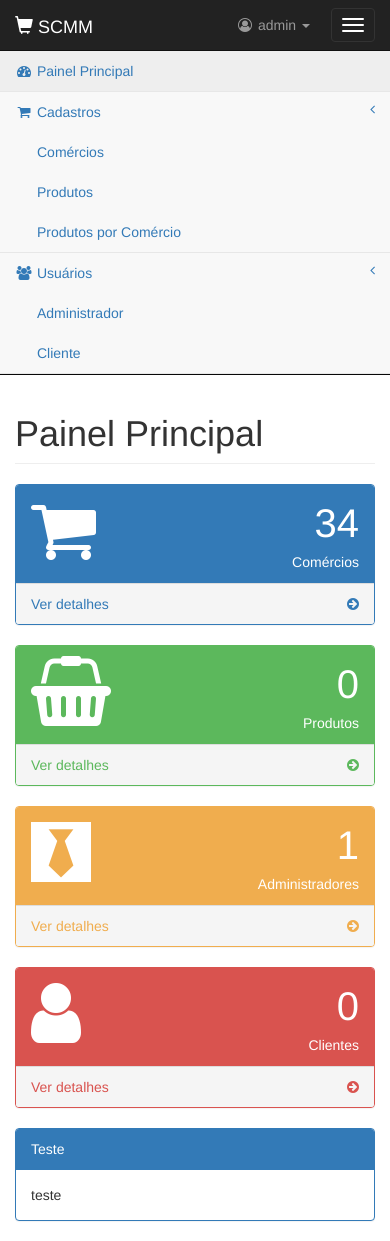
After one commit to dirsouza/scmm, a PHP site: template views/default/teste.php in a window 390 px wide. The commit adds this page. Run offline with PHP 8.4, Linux system fonts and the light colour scheme; the template is opened without the code that fills it, so the values that code supplies are empty; some libraries are stand-ins or nearby versions.

```diff
--- a/views/commerce/create.php
+++ b/views/commerce/create.php
@@ -12,7 +12,7 @@
                                             <div class="col-md-12">
                                                 <div class="form-group">
                                                     <label>Nome:</label>
-                                                    <input type="text" name="desNome" class="form-control" required>
+                                                    <input type="text" name="desNome" class="form-control" required autofocus>
                                                 </div>
                                             </div>
                                             <div class="col-md-2">
--- a/views/commerce/update.php
+++ b/views/commerce/update.php
@@ -12,7 +12,7 @@
                                             <div class="col-md-12">
                                                 <div class="form-group">
                                                     <label>Nome:</label>
-                                                    <input type="text" name="desNome" class="form-control" value="<?=$commerce['desnome']?>" required>
+                                                    <input type="text" name="desNome" class="form-control" value="<?=$commerce['desnome']?>" required autofocus>
                                                 </div>
                                             </div>
                                             <div class="col-md-2">
--- a/views/default/footer.php
+++ b/views/default/footer.php
@@ -1,6 +1,4 @@
 
-            </div>
-            <!-- /#page-wrapper -->
 
         </div>
         <!-- /#wrapper -->
--- /dev/null
+++ b/views/default/teste.php
@@ -0,0 +1,272 @@
+
+<!DOCTYPE html>
+<html lang="bt-BR">
+    <head>
+        <meta charset="utf-8">
+        <meta http-equiv="X-UA-Compatible" content="IE=edge">
+        <meta name="viewport" content="width=device-width, initial-scale=1">
+        <title>SCMM</title>
+        <link href="/scmm/lib/api/bootstrap/css/bootstrap.min.css" rel="stylesheet">
+        <link href="/scmm/lib/api/metismenu/metisMenu.min.css" rel="stylesheet">
+        <link href="/scmm/lib/api/datatables/css/dataTables.bootstrap.min.css" rel="stylesheet">
+        <link href="/scmm/lib/api/datatables/extensions/responsive/css/responsive.bootstrap.min.css" rel="stylesheet">
+        <link href="/scmm/lib/api/datatables/extensions/selected/css/select.bootstrap.min.css" rel="stylesheet">
+        <link href="/scmm/lib/api/font-awesome/css/font-awesome.min.css" rel="stylesheet">
+        <link href="/scmm/lib/style/css/scmm.css" rel="stylesheet">
+    </head>
+    <body class="clearfix">
+
+        <div id="wrapper">
+
+            <!-- Navigation -->
+            <nav class="navbar navbar-inverse navbar-static-top" role="navigation">
+                <div class="navbar-header">
+                    <a class="navbar-brand" href="/scmm/">
+                        <i class="glyphicon glyphicon-shopping-cart"></i>
+                        SCMM
+                    </a>
+                </div>
+
+                <button type="button" class="navbar-toggle" data-toggle="collapse" data-target=".navbar-collapse">
+                    <span class="sr-only">Toggle navigation</span>
+                    <span class="icon-bar"></span>
+                    <span class="icon-bar"></span>
+                    <span class="icon-bar"></span>
+                </button>
+
+                <ul class="nav navbar-right navbar-top-links">
+                    <li class="dropdown navbar-inverse">
+                        <li class="dropdown">
+                            <a class="dropdown-toggle" data-toggle="dropdown" href="#">
+                                <i class="fa fa-user-circle-o fa-fw"></i> admin <b class="caret"></b>
+                            </a>
+                            <ul class="dropdown-menu dropdown-user">
+                                <li><a href="/scmm/logout"><i class="fa fa-sign-out fa-fw"></i> Sair</a></li>
+                            </ul>
+                        </li>
+                    </li>
+                </ul>
+                <!-- /.navbar-top-links -->
+                <div class="navbar-default sidebar" role="navigation">
+                    <div class="sidebar-nav navbar-collapse">
+                        <ul class="nav" id="side-menu">
+                            <li>
+                                <a href="/scmm/" class="active">
+                                    <i class="fa fa-dashboard fa-fw"></i> Painel Principal
+                                </a>
+                            </li>
+                            <li>
+                                <a href="#"><i class="fa fa-shopping-cart fa-fw"></i> Cadastros<span class="fa arrow"></span></a>
+                                <ul class="nav nav-second-level">
+                                    <li>
+                                        <a href="/scmm/registration/commerce">Comércios</a>
+                                    </li>
+                                    <li>
+                                        <a href="/scmm/registration/product">Produtos</a>
+                                    </li>
+                                    <li>
+                                        <a href="/scmm/registration/product_commerce">Produtos por Comércio</a>
+                                    </li>
+                                </ul>
+                            </li>
+                            <li>
+                                <a href="#"><i class="fa fa-users fa-fw"></i> Usuários<span class="fa arrow"></span></a>
+                                <ul class="nav nav-second-level">
+                                    <li>
+                                        <a href="/scmm/users/admin">Administrador</a>
+                                    </li>
+                                    <li>
+                                        <a href="/scmm/users/client">Cliente</a>
+                                    </li>
+                                </ul>
+                            </li>
+                        </ul>
+                    </div>
+                </div>
+            </nav>
+
+            <div id="page-wrapper" class="page-wrapper-admin">
+                <div class="row">
+                    <div class="col-lg-12">
+                        <h1 class="page-header">Painel Principal</h1>
+                    </div>
+                    <!-- /.col-lg-12 -->
+                </div>
+                <!-- /.row -->
+                <div class="row">
+                    <div class="col-lg-3 col-md-6">
+                        <div class="panel panel-primary">
+                            <div class="panel-heading">
+                                <div class="row">
+                                    <div class="col-xs-3">
+                                        <i class="fa fa-shopping-cart fa-5x"></i>
+                                    </div>
+                                    <div class="col-xs-9 text-right">
+                                        <div class="huge">34</div>
+                                        <div>Comércios</div>
+                                    </div>
+                                </div>
+                            </div>
+                            <a href="/scmm/registration/commerce">
+                                <div class="panel-footer">
+                                    <span class="pull-left">Ver detalhes</span>
+                                    <span class="pull-right"><i class="fa fa-arrow-circle-right"></i></span>
+
+                                    <div class="clearfix"></div>
+                                </div>
+                            </a>
+                        </div>
+                    </div>
+                    <div class="col-lg-3 col-md-6">
+                        <div class="panel panel-green">
+                            <div class="panel-heading">
+                                <div class="row">
+                                    <div class="col-xs-3">
+                                        <i class="fa fa-shopping-basket fa-5x"></i>
+                                    </div>
+                                    <div class="col-xs-9 text-right">
+                                        <div class="huge">0</div>
+                                        <div>Produtos</div>
+                                    </div>
+                                </div>
+                            </div>
+                            <a href="#">
+                                <div class="panel-footer">
+                                    <span class="pull-left">Ver detalhes</span>
+                                    <span class="pull-right"><i class="fa fa-arrow-circle-right"></i></span>
+
+                                    <div class="clearfix"></div>
+                                </div>
+                            </a>
+                        </div>
+                    </div>
+                    <div class="col-lg-3 col-md-6">
+                        <div class="panel panel-yellow">
+                            <div class="panel-heading">
+                                <div class="row">
+                                    <div class="col-xs-3">
+                                        <i class="fa fa-black-tie fa-5x"></i>
+                                    </div>
+                                    <div class="col-xs-9 text-right">
+                                        <div class="huge">1</div>
+                                        <div>Administradores</div>
+                                    </div>
+                                </div>
+                            </div>
+                            <a href="#">
+                                <div class="panel-footer">
+                                    <span class="pull-left">Ver detalhes</span>
+                                    <span class="pull-right"><i class="fa fa-arrow-circle-right"></i></span>
+
+                                    <div class="clearfix"></div>
+                                </div>
+                            </a>
+                        </div>
+                    </div>
+                    <div class="col-lg-3 col-md-6">
+                        <div class="panel panel-red">
+                            <div class="panel-heading">
+                                <div class="row">
+                                    <div class="col-xs-3">
+                                        <i class="fa fa-user fa-5x"></i>
+                                    </div>
+                                    <div class="col-xs-9 text-right">
+                                        <div class="huge">0</div>
+                                        <div>Clientes</div>
+                                    </div>
+                                </div>
+                            </div>
+                            <a href="#">
+                                <div class="panel-footer">
+                                    <span class="pull-left">Ver detalhes</span>
+                                    <span class="pull-right"><i class="fa fa-arrow-circle-right"></i></span>
+
+                                    <div class="clearfix"></div>
+                                </div>
+                            </a>
+                        </div>
+                    </div>
+                </div>
+                <!-- /.row -->
+
+                <div class="row">
+                    <div class="col-md-12">
+                        <div class="panel panel-primary">
+                            <div class="panel-heading">
+                                Teste
+                            </div>
+                            <div class="panel-body">
+                                teste
+                            </div>
+                        </div>
+                    </div>
+                </div>
+                <!-- /.row -->
+            </div>
+            <!-- /#page-wrapper -->
+
+        </div>
+        <!-- /#wrapper -->
+
+        <script src="/scmm/lib/api/jquery/jquery-3.3.1.min.js"></script>
+        <script src="/scmm/lib/api/bootstrap/js/bootstrap.min.js"></script>
+        <script src="/scmm/lib/api/metismenu/metisMenu.min.js"></script>
+        <script src="/scmm/lib/style/js/scmm.js"></script>
+        <script src="/scmm/lib/api/datatables/js/jquery.dataTables.min.js"></script>
+        <script src="/scmm/lib/api/datatables/js/dataTables.bootstrap.min.js"></script>
+        <script src="/scmm/lib/api/datatables/extensions/responsive/js/dataTables.responsive.min.js"></script>
+        <script src="/scmm/lib/api/datatables/extensions/responsive/js/responsive.bootstrap.min.js"></script>
+        <script src="/scmm/lib/api/datatables/extensions/selected/js/dataTables.select.min.js"></script>
+        <script src="/scmm/lib/api/jquery-mask/jquery.mask.min.js"></script>
+        <script src="/scmm/lib/api/viacep/jquery.autocomplete-address.min.js"></script>
+
+        <script>
+            $(document).ready(function() {
+                    /**
+                     * DataTables
+                     */
+                     if (document.getElementById('selectCheckbox') !== null) {
+                        $('#selectCheckbox').DataTable({
+                            autoWidth: true,
+                            responsive: true,
+                            language: {
+                                url: "../../../scmm/lib/api/datatables/language/pt-BR.json"
+                            },
+                            columnDefs: [{
+                                orderable: false,
+                                className: 'select-checkbox',
+                                targets: 0
+                            }],
+                            select: {
+                                style: 'multi',
+                                selector: 'td:first-child'
+                            },
+                            order: [[1,'asc']]
+                        });
+                    } else {
+                        $('.table').DataTable({
+                            responsive: true,
+                            autoWidth: false,
+                            language: {
+                                url: "../../../scmm/lib/api/datatables/language/pt-BR.json"
+                            }
+                        });
+                    }
+
+                    /**
+                     * jQuery Mask
+                     */
+                     $('#cep').mask('00000-000', {placeholder: "_____-___"});
+
+                    /**
+                     * ViaCep
+                     */
+                     $('#cep').autocompleteAddress({
+                        address: '#rua',
+                        neighborhood: '#bairro',
+                        setReadonly: false
+                    });
+                 });
+             </script>
+    </body>
+</html>
```
Also changed, not shown: db_scmm.sql (+28 -72 lines), index.php (+21 -4 lines), views/commerce/report.php (+76 -19 lines), views/default/header.php (+5 -8 lines), views/default/index.php (+8 -5 lines), 2 other files. Lines whose indentation alone changed are shown as unchanged.
